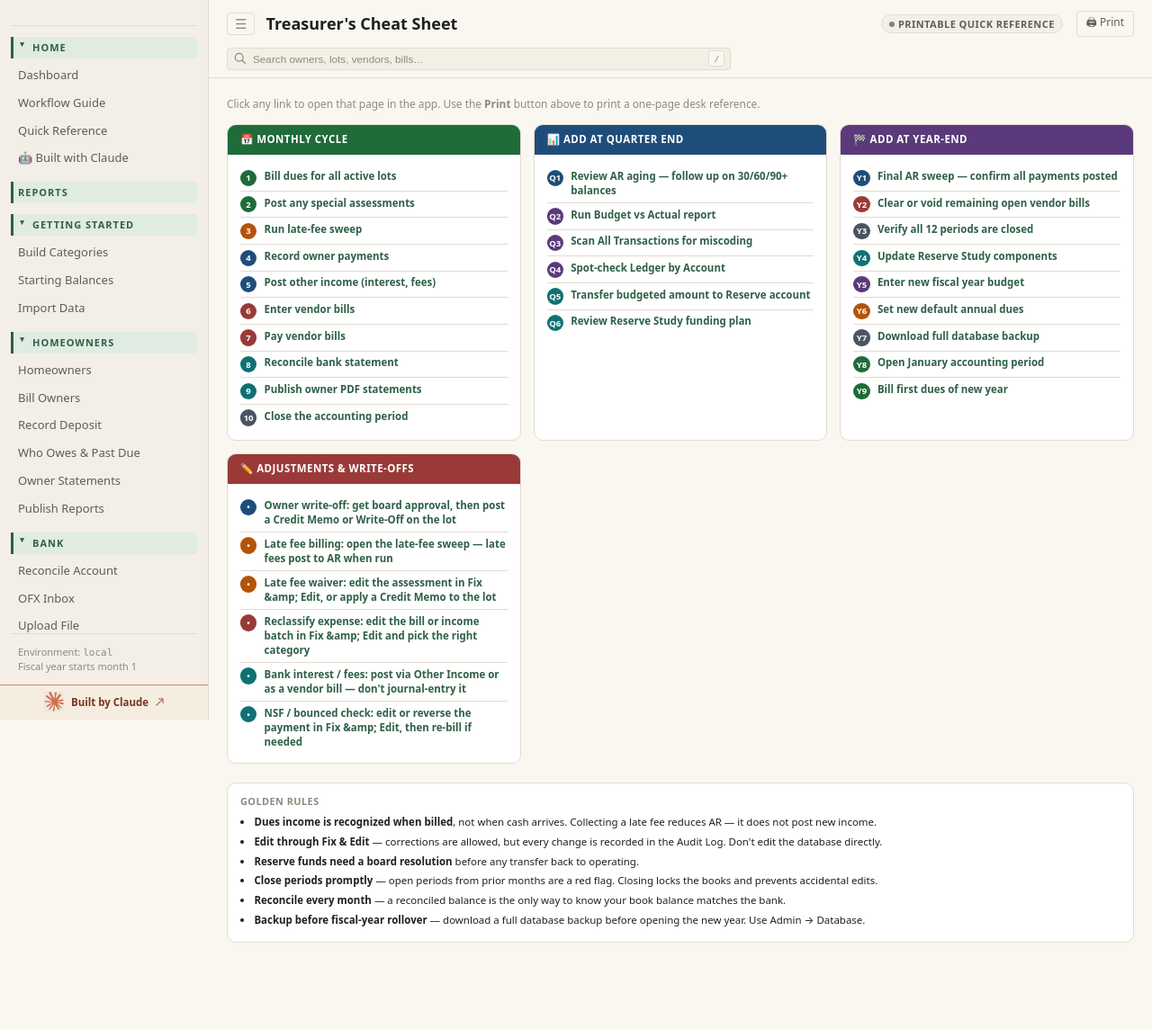
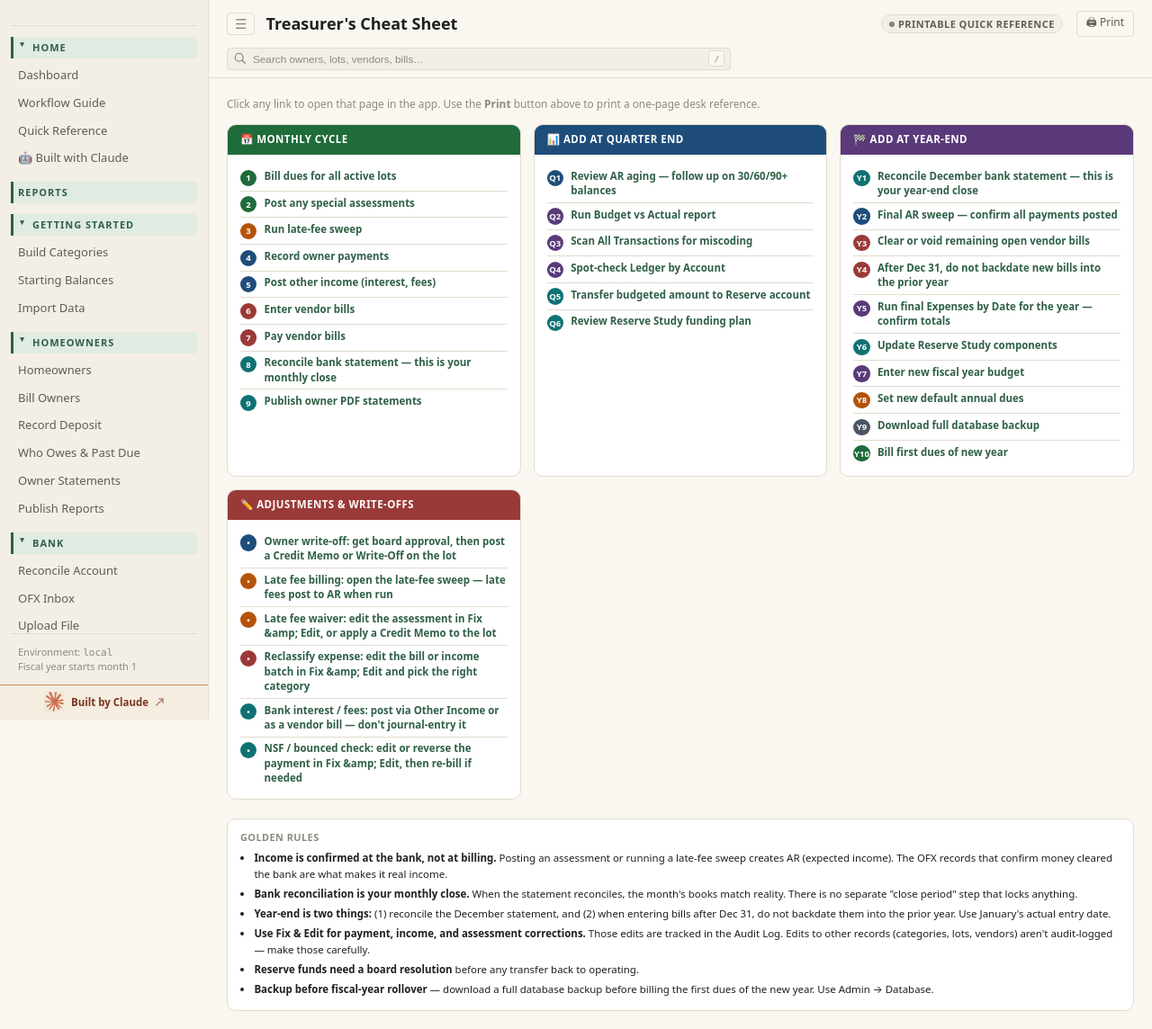
Before and after one commit to dweilert/hoa-accounting-tauri, a Python web app: template src/hoa_accounting/web/templates/workflow_cheatsheet.html in a window 1280 px wide. Shown: the whole page at 90% size. Before the commit the page ends 1048 px from the top, so only its background shows below. Run offline with Jinja, Linux system fonts and the light colour scheme; the template is opened without the code that fills it, so the values that code supplies are empty.

Commit message:
Quick Reference: bank reconciliation is the monthly/year-end close
Reframe the Cheatsheet around how the system actually works in
cash-basis terms:

- Drop step M10 'Close the accounting period' — it's a no-op
  (ClosedPeriodError is never raised; is_closed flag isn't checked).
  Bank reconciliation (M8) is the de facto monthly close.
- Year-End: lead with reconciling the December statement; explicitly
  warn against backdating January bills into the previous year.
- Rewrite Golden Rules: income is confirmed at the bank (OFX) not at
  billing; bank reconciliation IS the monthly close; audit-log scope
  narrowed to payments/income/assessments which is what's actually
  captured.

Co-Authored-By: Claude Opus 4.7 <noreply@anthropic.com>

```diff
--- a/src/hoa_accounting/web/templates/workflow_cheatsheet.html
+++ b/src/hoa_accounting/web/templates/workflow_cheatsheet.html
@@ -118,9 +118,8 @@
         ("5","#1f4d7a","Post other income (interest, fees)","/income/new"),
         ("6","#9a3a38","Enter vendor bills","/vendor-bills/new"),
         ("7","#9a3a38","Pay vendor bills","/vendor-bills"),
-        ("8","#0f7173","Reconcile bank statement","/reconciliations/new"),
+        ("8","#0f7173","Reconcile bank statement — this is your monthly close","/reconciliations/new"),
         ("9","#0f7173","Publish owner PDF statements","/batch-pdf"),
-        ("10","#4a5462","Close the accounting period","/accounting-periods"),
       ] %}
       {% for num, color, label, href in monthly %}
       <div class="cs-step">
@@ -157,15 +156,16 @@
     <div class="cs-card__head" style="background:#5a3a7a;">🏁 Add at Year-End</div>
     <div class="cs-card__body">
       {% set ye = [
-        ("Y1","#1f4d7a","Final AR sweep — confirm all payments posted","/ar/lots"),
-        ("Y2","#9a3a38","Clear or void remaining open vendor bills","/vendor-bills"),
-        ("Y3","#4a5462","Verify all 12 periods are closed","/accounting-periods"),
-        ("Y4","#0f7173","Update Reserve Study components","/reserve-study"),
-        ("Y5","#5a3a7a","Enter new fiscal year budget","/budgets"),
-        ("Y6","#b45309","Set new default annual dues","/system-settings"),
-        ("Y7","#4a5462","Download full database backup","/admin/database"),
-        ("Y8","#1f6b3a","Open January accounting period","/accounting-periods/add"),
-        ("Y9","#1f6b3a","Bill first dues of new year","/dues-billing"),
+        ("Y1","#0f7173","Reconcile December bank statement — this is your year-end close","/reconciliations/new"),
+        ("Y2","#1f4d7a","Final AR sweep — confirm all payments posted","/ar/lots"),
+        ("Y3","#9a3a38","Clear or void remaining open vendor bills","/vendor-bills"),
+        ("Y4","#9a3a38","After Dec 31, do not backdate new bills into the prior year","/vendor-bills/new"),
+        ("Y5","#5a3a7a","Run final Expenses by Date for the year — confirm totals","/reports?report_name=expenses-by-date"),
+        ("Y6","#0f7173","Update Reserve Study components","/reserve-study"),
+        ("Y7","#5a3a7a","Enter new fiscal year budget","/budgets"),
+        ("Y8","#b45309","Set new default annual dues","/system-settings"),
+        ("Y9","#4a5462","Download full database backup","/admin/database"),
+        ("Y10","#1f6b3a","Bill first dues of new year","/dues-billing"),
       ] %}
       {% for num, color, label, href in ye %}
       <div class="cs-step">
@@ -203,12 +203,12 @@
 <div class="cs-rule">
   <div class="cs-rule__title">Golden Rules</div>
   <ul>
-    <li><strong>Dues income is recognized when billed</strong>, not when cash arrives. Collecting a late fee reduces AR — it does not post new income.</li>
-    <li><strong>Edit through Fix &amp; Edit</strong> — corrections are allowed, but every change is recorded in the Audit Log. Don't edit the database directly.</li>
+    <li><strong>Income is confirmed at the bank, not at billing.</strong> Posting an assessment or running a late-fee sweep creates AR (expected income). The OFX records that confirm money cleared the bank are what makes it real income.</li>
+    <li><strong>Bank reconciliation is your monthly close.</strong> When the statement reconciles, the month's books match reality. There is no separate "close period" step that locks anything.</li>
+    <li><strong>Year-end is two things:</strong> (1) reconcile the December statement, and (2) when entering bills after Dec 31, do not backdate them into the prior year. Use January's actual entry date.</li>
+    <li><strong>Use Fix &amp; Edit for payment, income, and assessment corrections.</strong> Those edits are tracked in the Audit Log. Edits to other records (categories, lots, vendors) aren't audit-logged — make those carefully.</li>
     <li><strong>Reserve funds need a board resolution</strong> before any transfer back to operating.</li>
-    <li><strong>Close periods promptly</strong> — open periods from prior months are a red flag. Closing locks the books and prevents accidental edits.</li>
-    <li><strong>Reconcile every month</strong> — a reconciled balance is the only way to know your book balance matches the bank.</li>
-    <li><strong>Backup before fiscal-year rollover</strong> — download a full database backup before opening the new year. Use Admin → Database.</li>
+    <li><strong>Backup before fiscal-year rollover</strong> — download a full database backup before billing the first dues of the new year. Use Admin → Database.</li>
   </ul>
 </div>
 {% endblock %}
```
